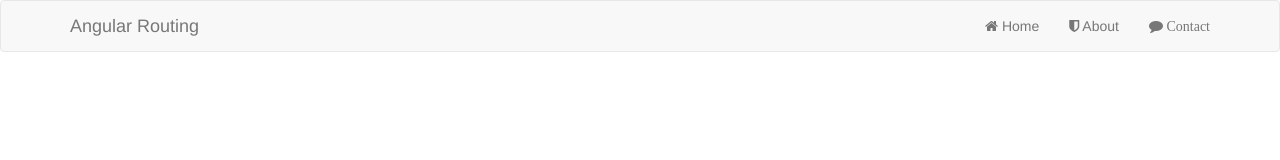
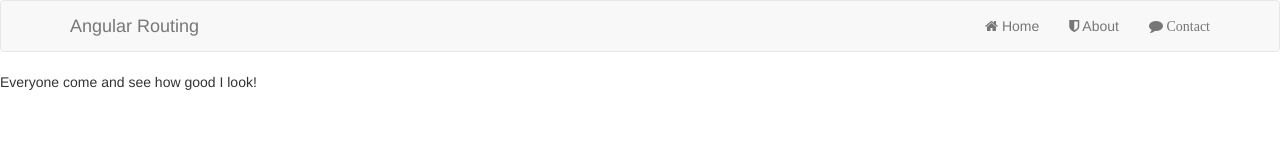
Before and after one commit to josephmtinangi/single-page-apps-with-angularjs-routing-and-templating, a plain HTML site: page index.html in a window 1280 px wide. Drawn offline with nearby package versions, Linux system fonts and the light colour scheme; some packages are replaced by stand-ins of ours.

Commit message:
Add the module and controller to index.html so that Angular knows how to bootstrap my application

```diff
--- a/index.html
+++ b/index.html
@@ -1,6 +1,8 @@
 <!-- index.html -->
 <!DOCTYPE html>
-<html lang="en">
+
+<!-- define angular app -->
+<html lang="en" ng-app="mtinangiApp">
   <head>
     <!-- SCROLLS -->
     <meta charset="utf-8">
@@ -22,7 +24,8 @@
 
   </head>
 
-  <body>
+  <!-- define angular controller -->
+  <body ng-controller="mainController">
 
    <!-- HEADER AND NAVBAR -->
    <header>
@@ -51,6 +54,8 @@
 
    <div id="main">
 
+      {{ message }}
+
       <!-- angular templating -->
       <!-- this is where content will be injected -->
 
```
